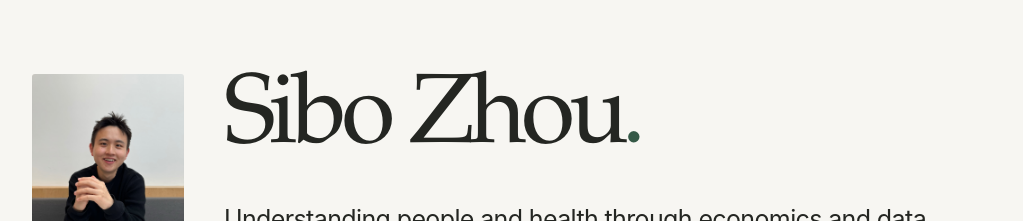
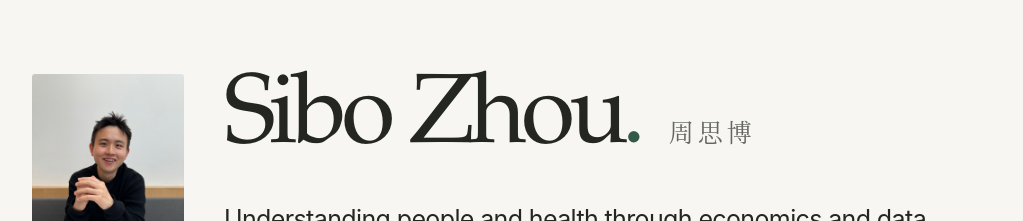
Before and after one commit to sibozhou/sibo_website, a Next.js app: page / in a window 1280 px wide. Shown: the part 142-363 px from the top of the page, without its empty margins (128-1151 px from the left). Built offline with nearby package versions, Linux system fonts and the light colour scheme.

Commit message:
small change

```diff
--- a/app/globals.css
+++ b/app/globals.css
@@ -34,6 +34,9 @@ p, h1, h2, h3 { margin: 0; }
 .eyebrow { color: var(--accent); margin-bottom: 24px; }
 h1 { font-family: var(--serif); font-size: clamp(64px, 7.7vw, 100px); line-height: 1.02; letter-spacing: -.055em; font-weight: 400; }
 .name-period { color: var(--accent); }
+.name-heading { display: flex; flex-wrap: wrap; align-items: baseline; gap: 16px 28px; }
+.name-heading > span { white-space: nowrap; }
+.chinese-name { color: var(--muted); font-family: "Songti SC", "Noto Serif CJK SC", SimSun, serif; font-size: clamp(20px, 2.2vw, 25px); font-weight: 400; line-height: 1.5; letter-spacing: .16em; }
 .lead { margin-top: 30px; font-size: clamp(20px, 2.4vw, 25px); line-height: 1.5; letter-spacing: -.025em; }
 .intro-copy { max-width: 620px; margin-top: 30px; color: #4b4f47; }
 .intro-copy p + p, .section-body p + p { margin-top: 18px; }
--- a/app/page.tsx
+++ b/app/page.tsx
@@ -9,7 +9,10 @@ export default function Home() {
         {/* A pre-sized static image keeps the portrait independent of an image server. */}
         {/* eslint-disable-next-line @next/next/no-img-element */}
         <img className="portrait" src="sibo-zhou.jpg" alt="Sibo Zhou" width={675} height={900} fetchPriority="high" />
-        <h1 id="intro-title">Sibo Zhou<span className="name-period">.</span></h1>
+        <h1 id="intro-title" className="name-heading">
+          <span>Sibo Zhou<span className="name-period">.</span></span>
+          <span className="chinese-name" lang="zh-Hans">周思博</span>
+        </h1>
         <p className="lead">Understanding people and health through economics and data.</p>
         <div className="intro-copy">
           <p>I am a Predoctoral Scholar at UC Berkeley’s Haas School of Business and a Research Statistician at the U.S. Department of Veterans Affairs, working with Prof. David Chan.</p>
@@ -57,7 +60,7 @@ export default function Home() {
         </div>
       </section>
       <script type="application/ld+json" dangerouslySetInnerHTML={{ __html: JSON.stringify({
-        "@context": "https://schema.org", "@type": "Person", name: "Sibo Zhou",
+        "@context": "https://schema.org", "@type": "Person", name: "Sibo Zhou", alternateName: "周思博",
         url: "https://sibozhou.com/",
         jobTitle: ["Predoctoral Scholar", "Research Statistician"],
         email: "mailto:sibozhou@berkeley.edu",
```
